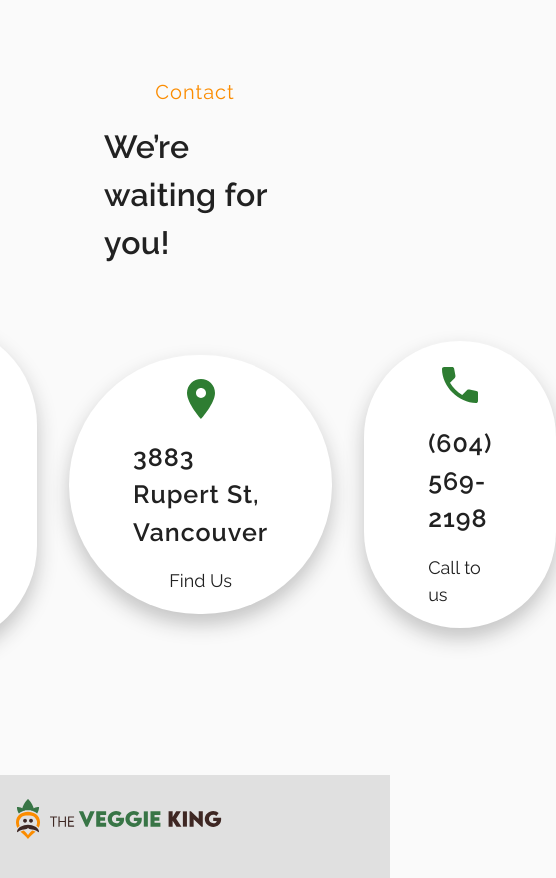
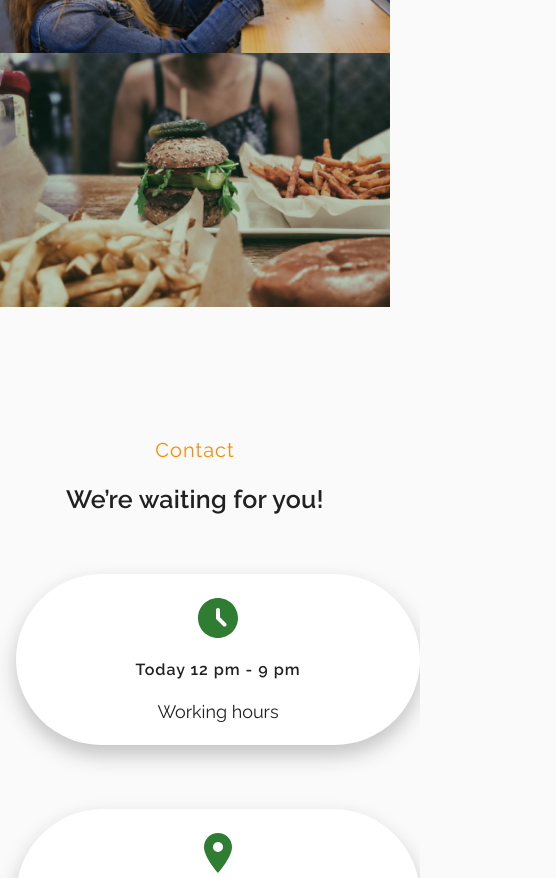
Before and after one commit to thejsdeveloper/the-veggie-king, a Next.js app: page / in a window 390 px wide. Shown: the part 4340-5218 px from the top of the page, 556 px wide, since content can reach past the window. Built offline with nearby package versions, Linux system fonts and the light colour scheme.

Commit message:
feat: responsive contact us

```diff
--- a/src/components/ContactUs/ContactUs.tsx
+++ b/src/components/ContactUs/ContactUs.tsx
@@ -6,35 +6,72 @@ import PhoneIcon from "public/icons/phone-icon.svg";
 
 function ContactUs() {
   return (
-    <section id="contact-us" className="flex flex-col pt-32 px-104">
+    <section
+      id="contact-us"
+      className="flex flex-col pt-32 px-4 md:px-12 xl:px-104"
+    >
       <div className="flex-1 flex flex-col items-center justify-center space-y-4">
         <h3 className="text-orange-600 text-sm font-normal tracking-wide">
           Contact
         </h3>
-        <h2 className="text-gray-900 text-lg font-semibold tracking-tighter">
+        <h2 className="text-gray-900 text-md md:text-lg font-semibold tracking-tighter">
           We’re waiting for you!
         </h2>
       </div>
-      <div className="mt-14 flex flex-row items-center justify-center space-x-8">
-        <div className="flex flex-col items-center justify-center flex-1 space-y-4 rounded-full shadow bg-white px-16 py-5">
+      <div
+        className="mt-14
+        flex flex-col md:flex-row md:flex-wrap gap-8
+        justify-center md:items-center
+        space-y-8 md:space-y-0
+        space-x-0 md:space-x-8
+      "
+      >
+        <div
+          className="flex
+            flex-col items-center
+            justify-center
+            space-y-4
+            py-5
+            px-3
+            w-404
+            rounded-full shadow bg-white"
+        >
           <TimeIcon className="w-12 h-12" />
-          <h1 className="text-gray-900 text-md font-semibold tracking-wide">
+          <h1 className="text-gray-900 text-xm md:text-sm xl:text-md text-center font-semibold tracking-wide">
             Today 12 pm - 9 pm
           </h1>
           <p className="text-gray-900 text-xs font-normal">Working hours</p>
         </div>
 
-        <div className="flex flex-col items-center  justify-center flex-1 space-y-4 rounded-full shadow bg-white px-16 py-5">
+        <div
+          className="flex
+            flex-col items-center
+            justify-center
+            space-y-4
+            py-5
+            px-3
+            w-404
+            rounded-full shadow bg-white"
+        >
           <MapIcon className="w-12 h-12" />
-          <h1 className="text-gray-900 text-md font-semibold tracking-wide">
+          <h1 className="text-gray-900 text-xs md:text-sm xl:text-md text-center font-semibold tracking-wide">
             3883 Rupert St, Vancouver
           </h1>
           <p className="text-gray-900 text-xs font-normal">Find Us</p>
         </div>
 
-        <div className="flex flex-col items-center  justify-center space-y-4 flex-1 rounded-full shadow bg-white px-16 py-5">
+        <div
+          className="flex
+            flex-col items-center
+            justify-center
+            space-y-4
+            py-5
+            px-3
+            w-404
+            rounded-full shadow bg-white"
+        >
           <PhoneIcon className="w-12 h-12" />
-          <h1 className="text-gray-900 text-md font-semibold tracking-wide">
+          <h1 className="text-gray-900 text-xs md:text-sm lg:text-md text-center font-semibold tracking-wide">
             (604) 569-2198
           </h1>
           <p className="text-gray-900 text-xs font-normal">Call to us</p>
--- a/tailwind.config.ts
+++ b/tailwind.config.ts
@@ -38,6 +38,8 @@ const config: Config = {
         104: "104px",
         404: "404px",
         646: "646px",
+        477: "477px",
+        358: "358px",
       },
       letterSpacing: {
         tighter: "0.25px",
```
